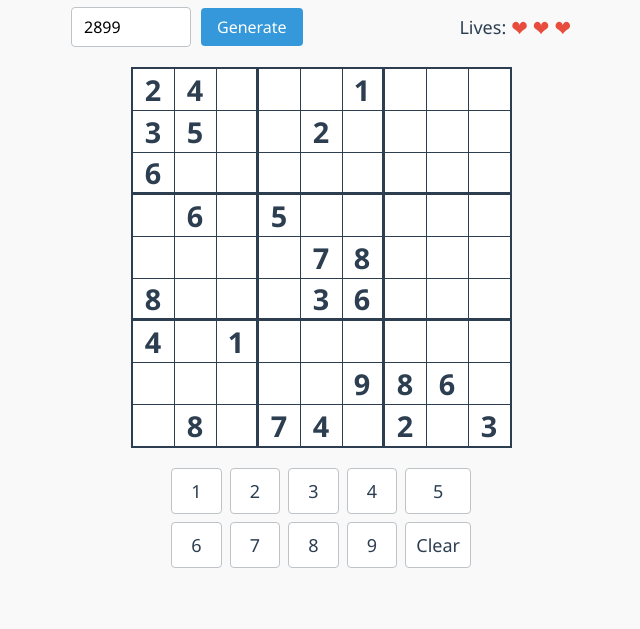
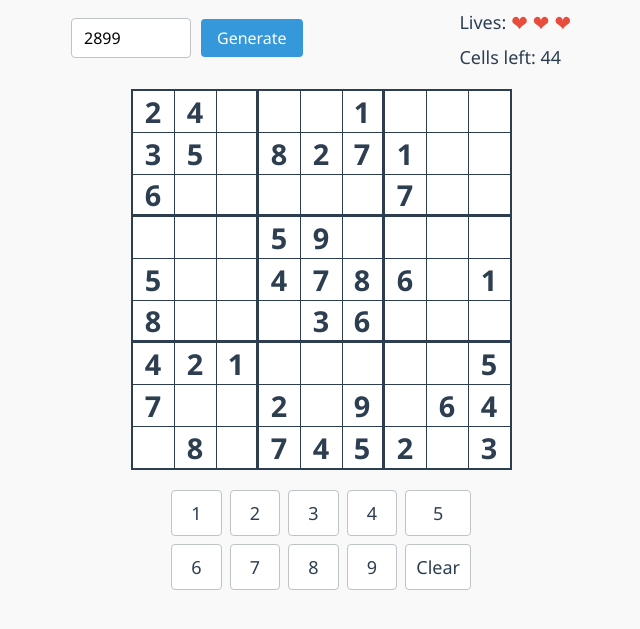
Before and after one commit to Aben-Bel/sudoku_matcher, a plain HTML site: page index.html in a window 1280 px wide. Shown: the part 61-690 px from the top of the page, without its empty margins (319-959 px from the left). Drawn offline with Linux system fonts and the light colour scheme.

Commit message:
solveable

```diff
--- a/index.html
+++ b/index.html
@@ -84,9 +84,20 @@
             background-color: #2980b9;
         }
 
+        .game-stats {
+            display: flex;
+            flex-direction: column;
+            gap: 8px;
+        }
+
         .lives {
             display: flex;
             align-items: center;
+            font-size: 18px;
+            color: var(--primary-color);
+        }
+
+        .progress-counter {
             font-size: 18px;
             color: var(--primary-color);
         }
@@ -228,11 +239,16 @@
                 <input type="text" id="seed" placeholder="4-digit code" maxlength="4" pattern="[0-9]{4}">
                 <button id="generate">Generate</button>
             </div>
-            <div class="lives">
-                Lives:
-                <span class="heart">❤</span>
-                <span class="heart">❤</span>
-                <span class="heart">❤</span>
+            <div class="game-stats">
+                <div class="lives">
+                    Lives:
+                    <span class="heart">❤</span>
+                    <span class="heart">❤</span>
+                    <span class="heart">❤</span>
+                </div>
+                <div class="progress-counter">
+                    Cells left: <span id="cells-remaining">0</span>
+                </div>
             </div>
         </div>
 
@@ -265,6 +281,7 @@
                 this.selectedCell = null;
                 this.gameOver = false;
                 this.completed = false;
+                this.emptyCellsCount = 0;
 
                 // DOM elements
                 this.gridElement = document.getElementById('grid');
@@ -273,6 +290,7 @@
                 this.messageElement = document.getElementById('message');
                 this.heartElements = document.querySelectorAll('.heart');
                 this.numberButtons = document.querySelectorAll('.num-button');
+                this.cellsRemainingElement = document.getElementById('cells-remaining');
 
                 // Initialize the game
                 this.initializeGame();
@@ -486,8 +504,8 @@
                     }
                 }
 
-                // Define difficulty level - for difficult puzzles, remove more cells
-                const cellsToRemove = 55 + Math.floor(this.seededRandom() * 6); // 55-60 cells removed (difficult)
+                // Define difficulty level - for difficult but solvable puzzles
+                const cellsToRemove = 45 + Math.floor(this.seededRandom() * 6); // 45-50 cells removed (challenging but solvable)
 
                 // Create position array for all cells
                 const positions = [];
@@ -500,17 +518,95 @@
                 // Shuffle positions
                 this.shuffleArray(positions);
 
-                // Remove numbers one by one, ensuring the puzzle still has a unique solution
-                for (let i = 0; i < cellsToRemove; i++) {
+                // Remove numbers one by one, ensuring the puzzle remains solvable
+                let removedCount = 0;
+                for (let i = 0; i < positions.length && removedCount < cellsToRemove; i++) {
                     const pos = positions[i];
                     const row = pos.row;
                     const col = pos.col;
-                    const removed = this.grid[row][col];
 
-                    // Remove the number
+                    // Store original value
+                    const originalValue = this.grid[row][col];
+
+                    // Try removing this number
                     this.grid[row][col] = 0;
                     this.fixedCells[row][col] = false;
+
+                    // Check if the puzzle is still reasonably solvable
+                    if (this.isReasonablySolvable()) {
+                        removedCount++;
+                    } else {
+                        // Put the number back if removing it makes the puzzle too difficult
+                        this.grid[row][col] = originalValue;
+                        this.fixedCells[row][col] = true;
+                    }
                 }
+
+                // Count empty cells
+                this.updateEmptyCellsCount();
+            }
+
+            // Check if the puzzle can be reasonably solved with logical deduction
+            isReasonablySolvable() {
+                // Create a working copy of the grid
+                const tempGrid = [];
+                for (let i = 0; i < 9; i++) {
+                    tempGrid[i] = [...this.grid[i]];
+                }
+
+                // Try to solve the puzzle using basic logical deduction techniques
+                let progress = true;
+                let iterations = 0;
+                const maxIterations = 50; // Limit iterations to avoid infinite loops
+
+                while (progress && iterations < maxIterations) {
+                    iterations++;
+                    progress = false;
+
+                    // Try each cell
+                    for (let row = 0; row < 9; row++) {
+                        for (let col = 0; col < 9; col++) {
+                            if (tempGrid[row][col] === 0) {
+                                // Find possible values for this cell
+                                const possibilities = [];
+
+                                for (let num = 1; num <= 9; num++) {
+                                    if (this.isValidPlacement(tempGrid, row, col, num)) {
+                                        possibilities.push(num);
+                                    }
+                                }
+
+                                // If only one possibility, fill it in
+                                if (possibilities.length === 1) {
+                                    tempGrid[row][col] = possibilities[0];
+                                    progress = true;
+                                }
+                                // If more than 3 possibilities, the puzzle might be too difficult
+                                else if (possibilities.length > 3) {
+                                    // Allow some cells to have multiple possibilities
+                                    // but not too many to keep the puzzle solvable
+                                    const difficulty = this.seededRandom();
+                                    if (difficulty > 0.7) {
+                                        return false;
+                                    }
+                                }
+                            }
+                        }
+                    }
+                }
+
+                // Check if the puzzle has been solved or is close to solved
+                let emptyCount = 0;
+                for (let row = 0; row < 9; row++) {
+                    for (let col = 0; col < 9; col++) {
+                        if (tempGrid[row][col] === 0) {
+                            emptyCount++;
+                        }
+                    }
+                }
+
+                // If more than 20 cells are still empty, the puzzle might be too difficult
+                return emptyCount <= 20;
             }
 
             // Update the grid display
@@ -571,6 +667,9 @@
                     this.cells[index].textContent = num;
                     this.cells[index].classList.add('user-input');
                     this.cells[index].classList.remove('incorrect');
+
+                    // Update empty cells count
+                    this.updateEmptyCellsCount();
 
                     // Check if the puzzle is complete
                     if (this.isPuzzleComplete()) {
@@ -643,6 +742,19 @@
             hideMessage() {
                 this.messageElement.className = 'message';
             }
+
+            // Count and update the number of empty cells
+            updateEmptyCellsCount() {
+                this.emptyCellsCount = 0;
+                for (let row = 0; row < 9; row++) {
+                    for (let col = 0; col < 9; col++) {
+                        if (this.grid[row][col] === 0) {
+                            this.emptyCellsCount++;
+                        }
+                    }
+                }
+                this.cellsRemainingElement.textContent = this.emptyCellsCount;
+            }
         }
 
         // Initialize the game when the page loads
```
